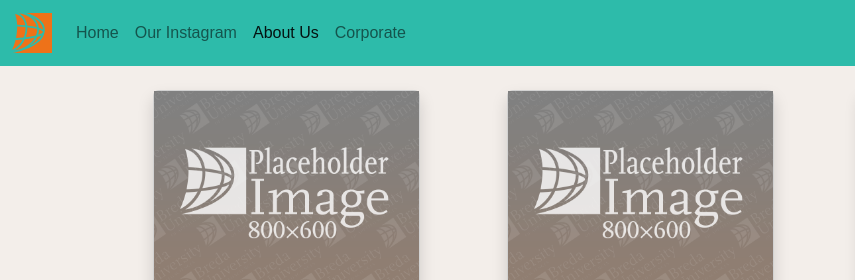
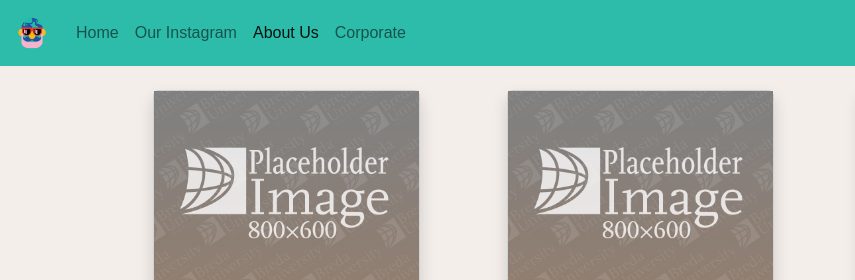
Before and after one commit to Jakethe5nak8/prj4groupproject, a plain HTML site: page cards.html in a window 1280 px wide. Shown: the top 280 px of the page, 0-855 px from the left. Drawn offline with nearby package versions, Linux system fonts and the light colour scheme; a web font is replaced by a local one.

Commit message:
fixed logos

```diff
--- a/cards.html
+++ b/cards.html
@@ -26,7 +26,7 @@
     <nav class="navbar navbar-expand-lg navbar-light">
       <div class="container-fluid">
         <a class="navbar-brand" href="#">
-          <img src="images/buas-square.svg" width="40" alt="Breda University of Applied Sciences">
+          <img src="images/mascot.png" width="40" alt="Breda University of Applied Sciences">
         </a>
         <button class="navbar-toggler" type="button" data-bs-toggle="collapse" data-bs-target="#navbarSupportedContent" aria-controls="navbarSupportedContent" aria-expanded="false" aria-label="Toggle navigation">
           <span class="navbar-toggler-icon"></span>
```
Also changed, not shown: corporate.html (+1 -1 lines).
